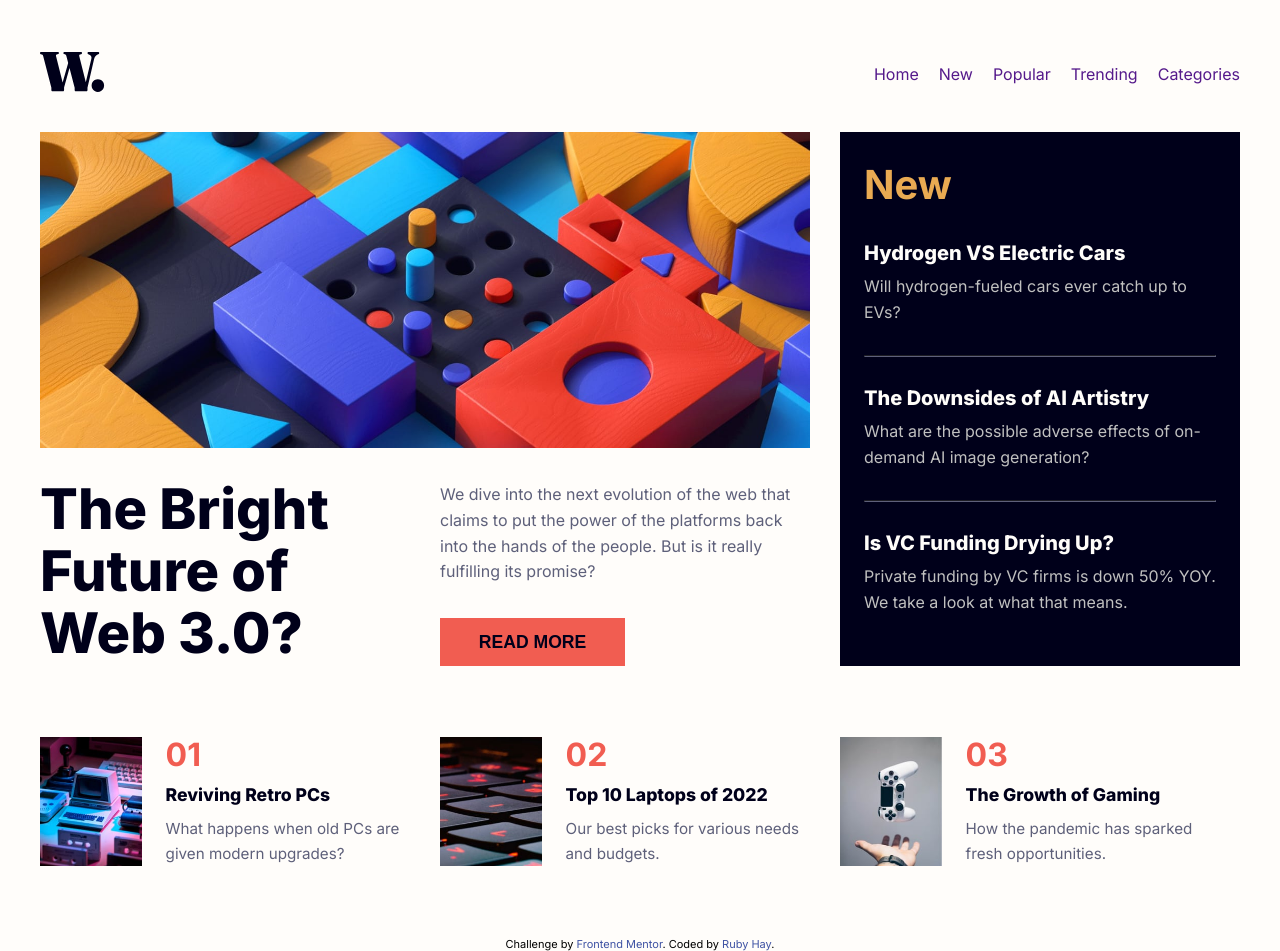
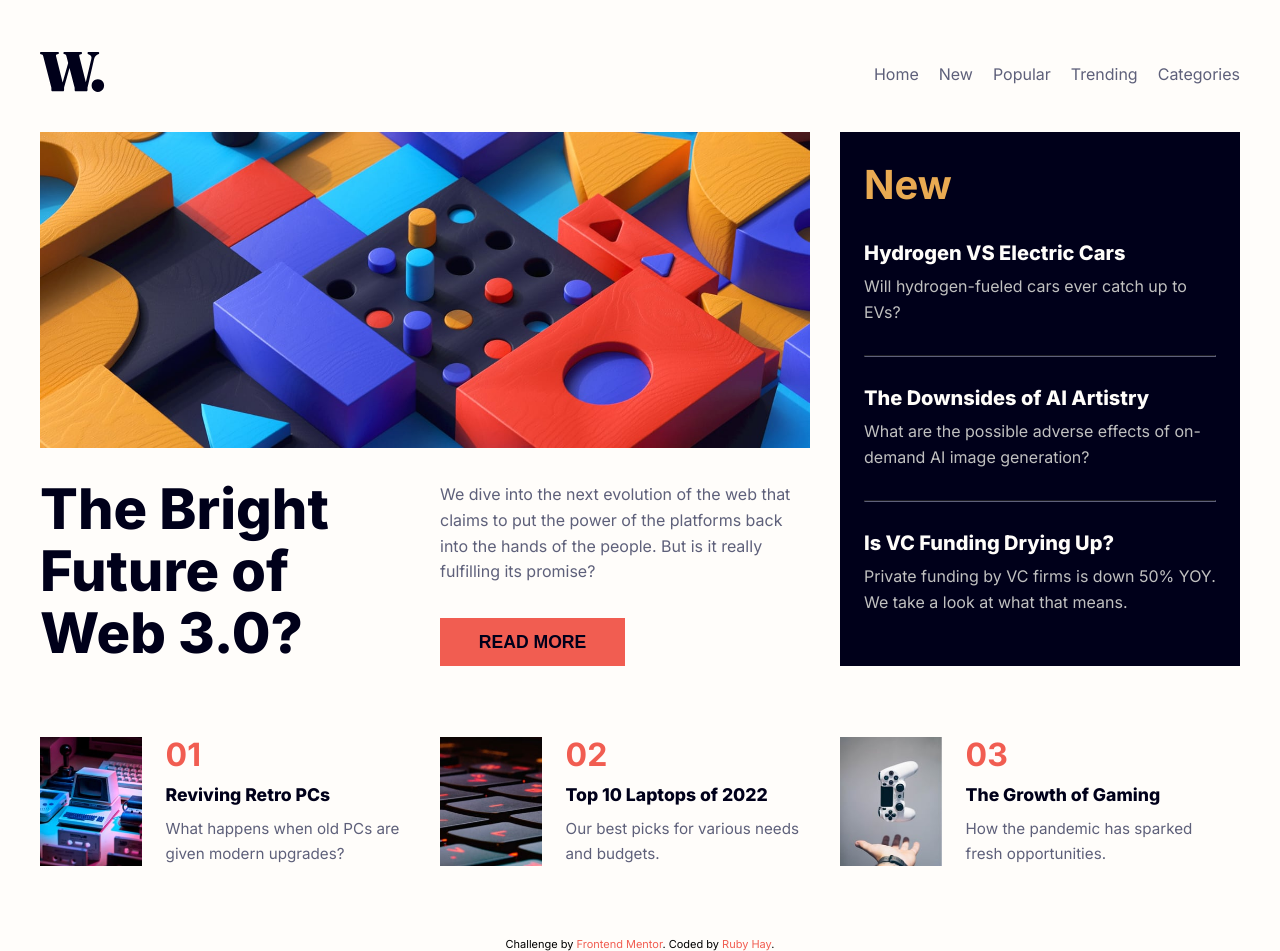
Before and after one commit to rubyeleanor/news-homepage, a plain HTML site: page index.html in a window 1280 px wide. Drawn offline with Linux system fonts and the light colour scheme.

Commit message:
Footer links updated

```diff
--- a/app/scss/style.scss
+++ b/app/scss/style.scss
@@ -62,6 +62,7 @@ header button {
 
 li a {
     margin: auto 20px;
+    color: var(--gunmetal)
 }
 
 li a:last-of-type {
@@ -172,6 +173,17 @@ hr {
     justify-content: space-between;
 }
 
+//footer
+
+.attribution {
+    font-size: 11px;
+    text-align: center;
+}
+
+.attribution a {
+    color: var(--lt-vermillion);
+}
+
 //mobile version
 
 
--- a/index.html
+++ b/index.html
@@ -13,17 +13,6 @@
   <link href="https://fonts.googleapis.com/css2?family=Inter:wght@100..900&display=swap" rel="stylesheet">
   <title>Frontend Mentor | News homepage</title>
 
-  <!-- Feel free to remove these styles or customise in your own stylesheet 👍 -->
-  <style>
-    .attribution {
-      font-size: 11px;
-      text-align: center;
-    }
-
-    .attribution a {
-      color: hsl(228, 45%, 44%);
-    }
-  </style>
 </head>
 
 <body>
```
Also changed, not shown: dist/style.css, 1 other file.
